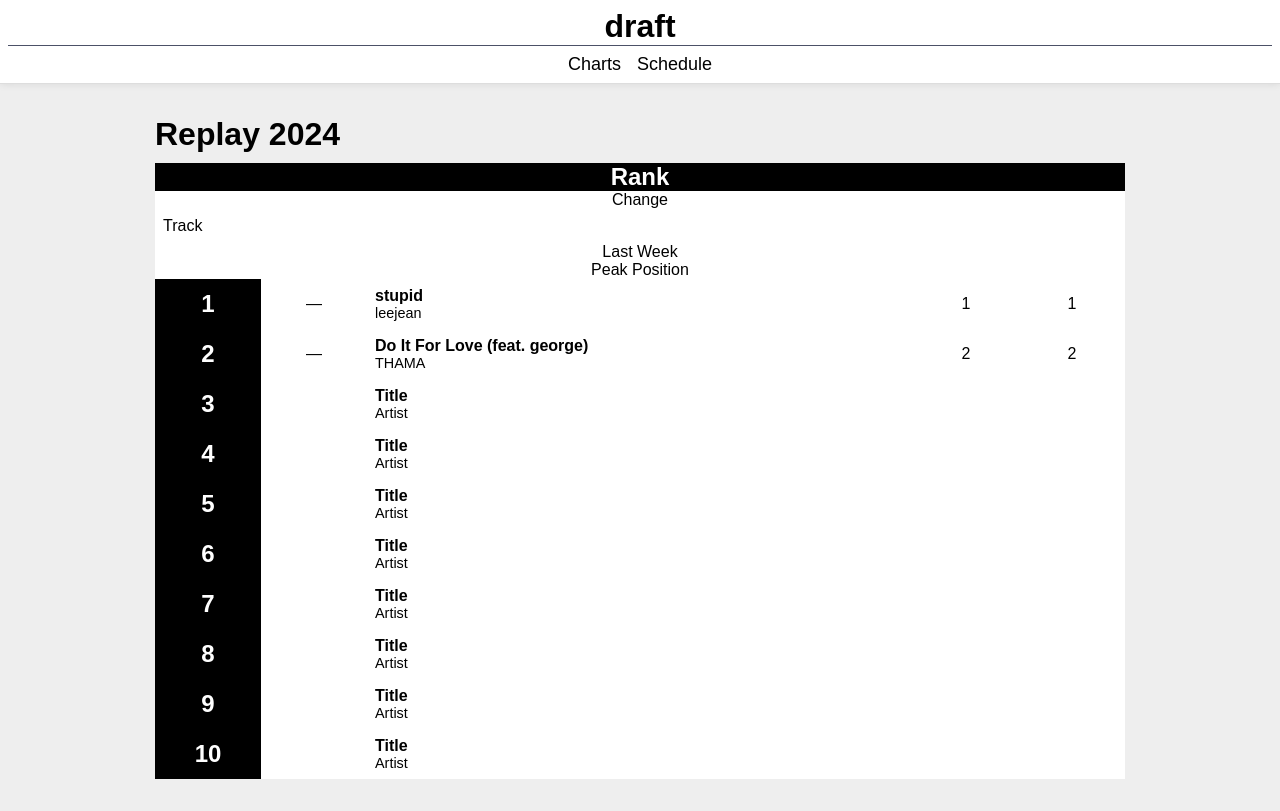
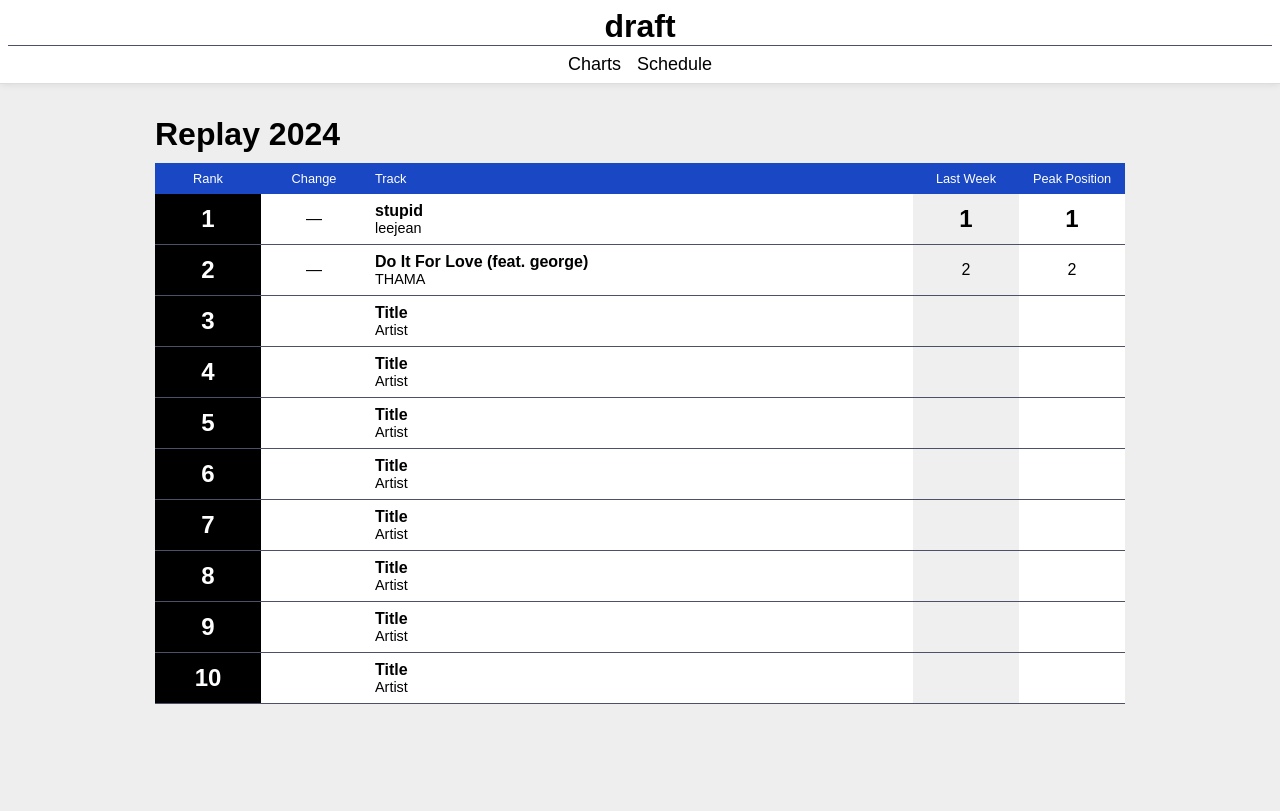
Before and after one commit to needarrest/music, a plain HTML site: page charts/replay-2024/index.html in a window 1280 px wide. Drawn offline with Linux system fonts and the light colour scheme.

Commit message:
style: border, color for rows
Add flex-direction, bottom border for rows
Add bg-color for header row
Make font-size for top row bigger
Add bg-color for last week column

```diff
--- a/css/style.css
+++ b/css/style.css
@@ -62,8 +62,20 @@ section.chart-content {
     flex-direction: column;
 }
 
+div.row,
+div.row-header {
+    display: flex;
+    flex-direction: row;
+}
+
 div.row {
-    display: flex;
+    border-bottom: 1px solid rgb(76, 81, 103);
+}
+
+div.row-header {
+    background-color: rgb(26, 72, 196);
+    color: white;
+    font-size: 80%;
 }
 
 .fr1 {
@@ -77,9 +89,14 @@ div.row {
     flex: 5;
 }
 
-.row-rank {
+.row > .row-rank {
     background-color: black;
     color: white;
+}
+
+.row > .row-rank,
+.row:nth-child(2) > .row-lastweek,
+.row:nth-child(2) > .row-peak {
     font-weight: bolder;
     font-size: 150%;
 }
@@ -95,3 +112,7 @@ div.row {
 .track-artist {
     font-size: 90%;
 }
+
+.row > .row-lastweek {
+    background-color: #efefef;
+}
```
